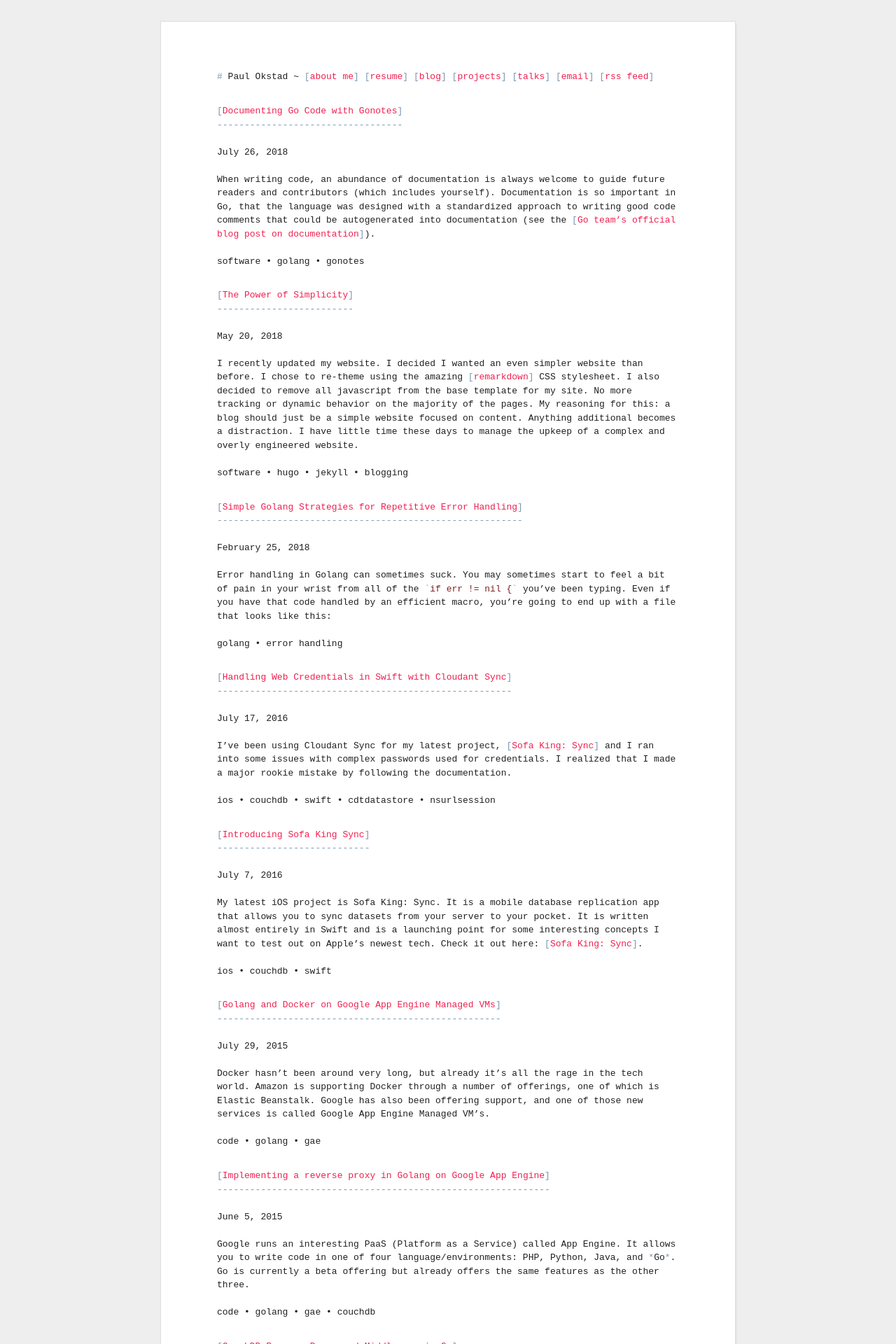
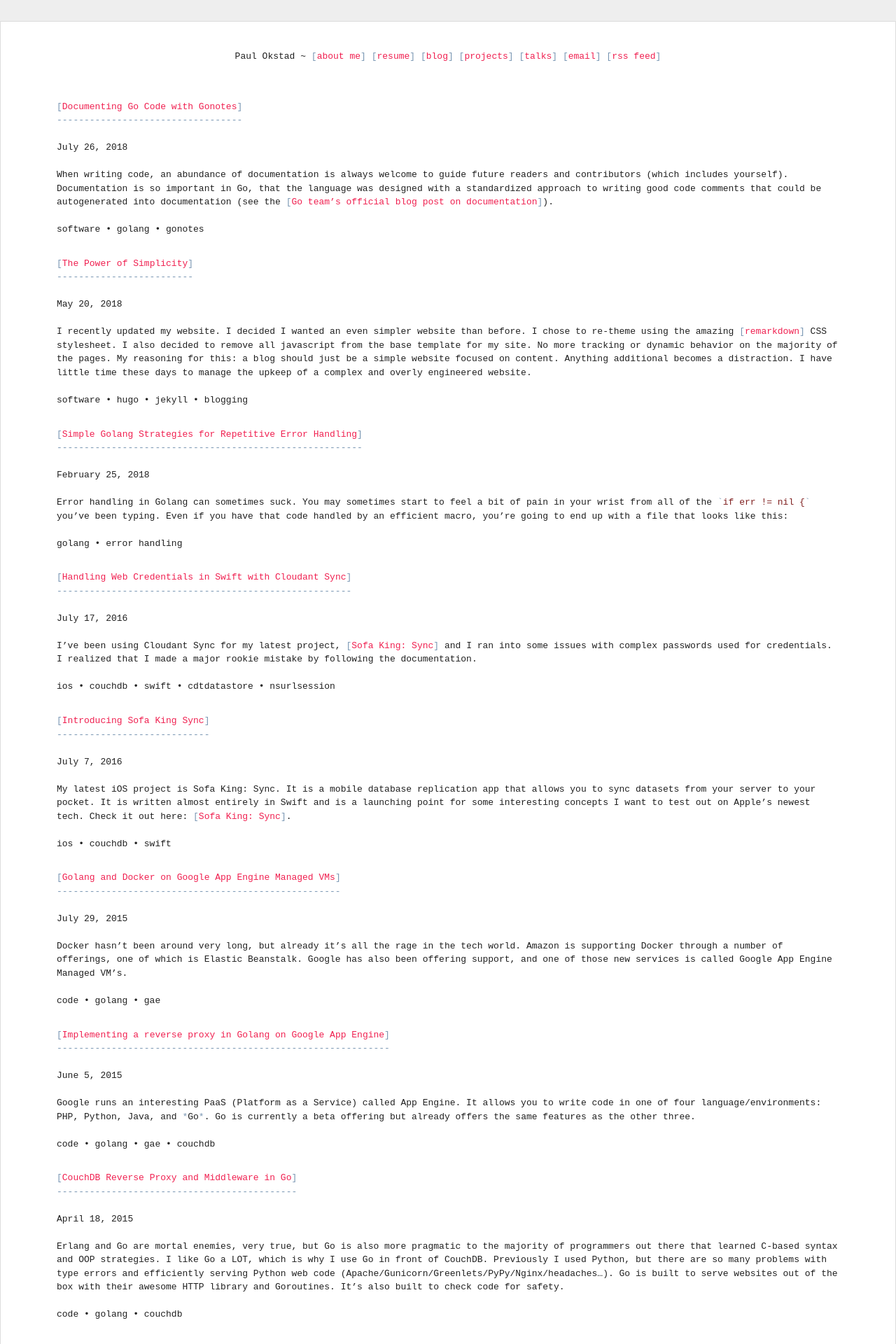
Before and after one commit to pokstad/pokstad.github.io, a Jekyll site: the page built from index.html, in a window 1280 px wide. Shown: the top 1920 px of the page at 70% size. Built offline with Jekyll 4.4.1, drawn with Linux system fonts in a browser that asks for light colours.

Commit message:
update body and nav style

```diff
--- a/_includes/nav.html
+++ b/_includes/nav.html
@@ -1,4 +1,4 @@
-<h1>
+<nav>
   Paul Okstad ~
   <a href="/author.html">about me</a>
   <a href="/resume.html">resume</a>
@@ -7,4 +7,4 @@
   <a href="/talks.html">talks</a>
   <a href="mailto:pokstad@icloud.com">email</a>
   <a href="/feed.xml">rss feed</a>
-</h1>
+</nav>
--- a/css/remarkdown.css
+++ b/css/remarkdown.css
@@ -414,7 +414,6 @@ hr {
 }
 
 body {
-  max-width: 660px;
   padding: 30px;
   margin: 0 auto;
   color: #202020;
@@ -445,7 +444,7 @@ a:focus, a:active {
 
 nav {
   margin: 0 0 4em;
-  text-align: right;
+  text-align: center;
 }
 nav > br {
   display: none;
```
